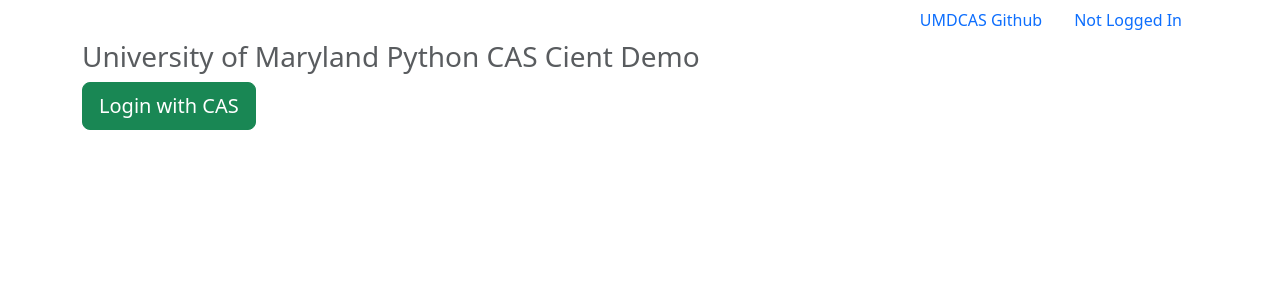
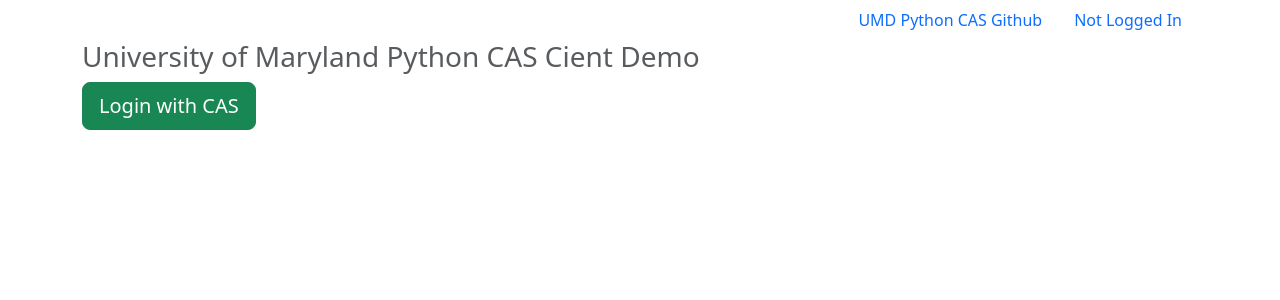
Before and after one commit to umd-python-cas/django-demo, a Django app: page / in a window 1280 px wide. Shown: the top 300 px of the page. Run offline with Django 3.2, Linux system fonts and the light colour scheme; some libraries are stand-ins or nearby versions.

Commit message:
updated github link

```diff
--- a/templates/index.html
+++ b/templates/index.html
@@ -13,7 +13,7 @@
             <nav>
                 <ul class="nav nav-pills justify-content-end">
                     <li class="nav-item" role="presentation">
-                        <a class="nav-link" href="https://github.com/cobywinfield/UMDCAS">UMDCAS Github</a>
+                        <a class="nav-link" href="https://github.com/umd-python-cas">UMD Python CAS Github</a>
                     </li>
                     <li class="nav-item" role="presentation">
                         {% if user_id != None %}
```
Also changed, not shown: README.md.
